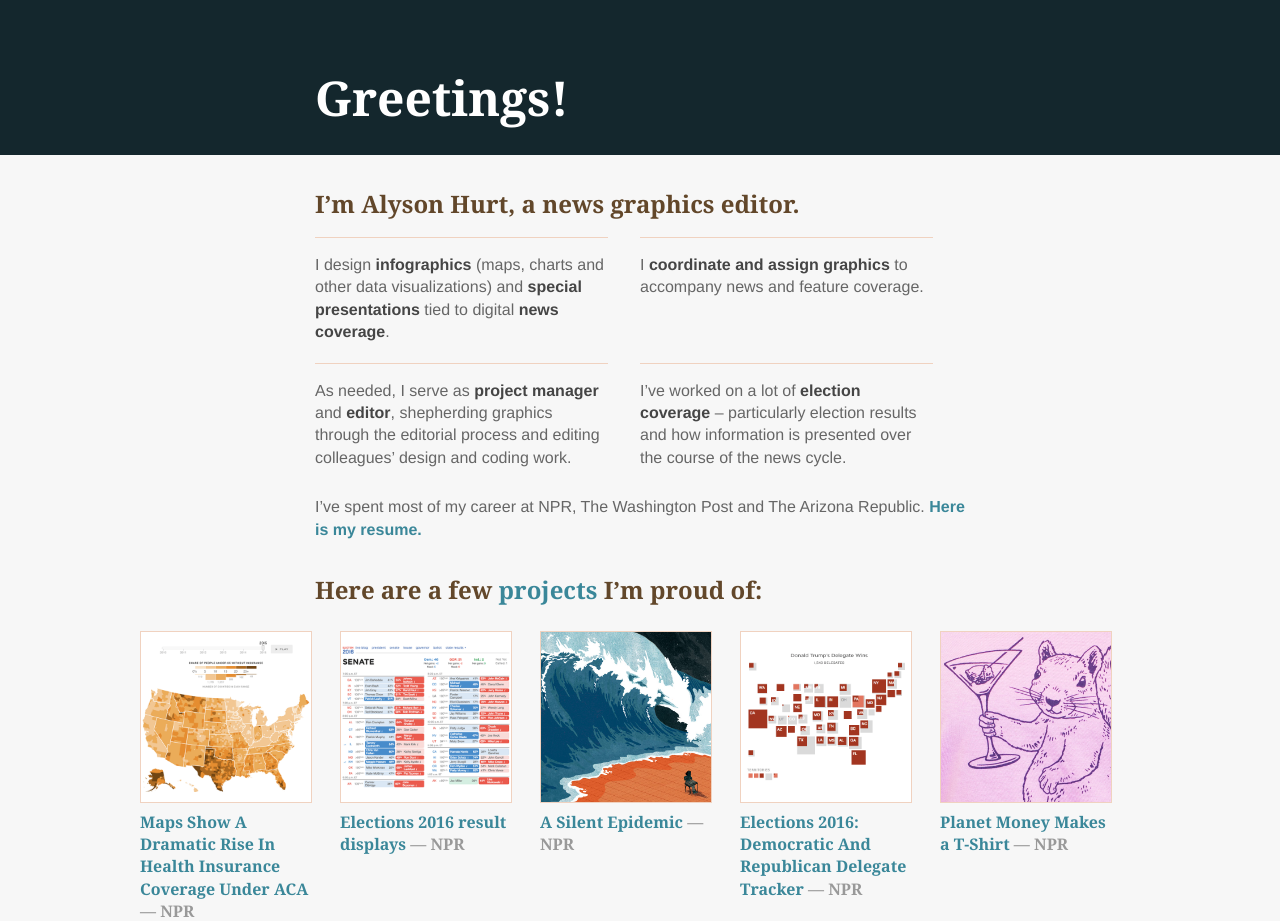
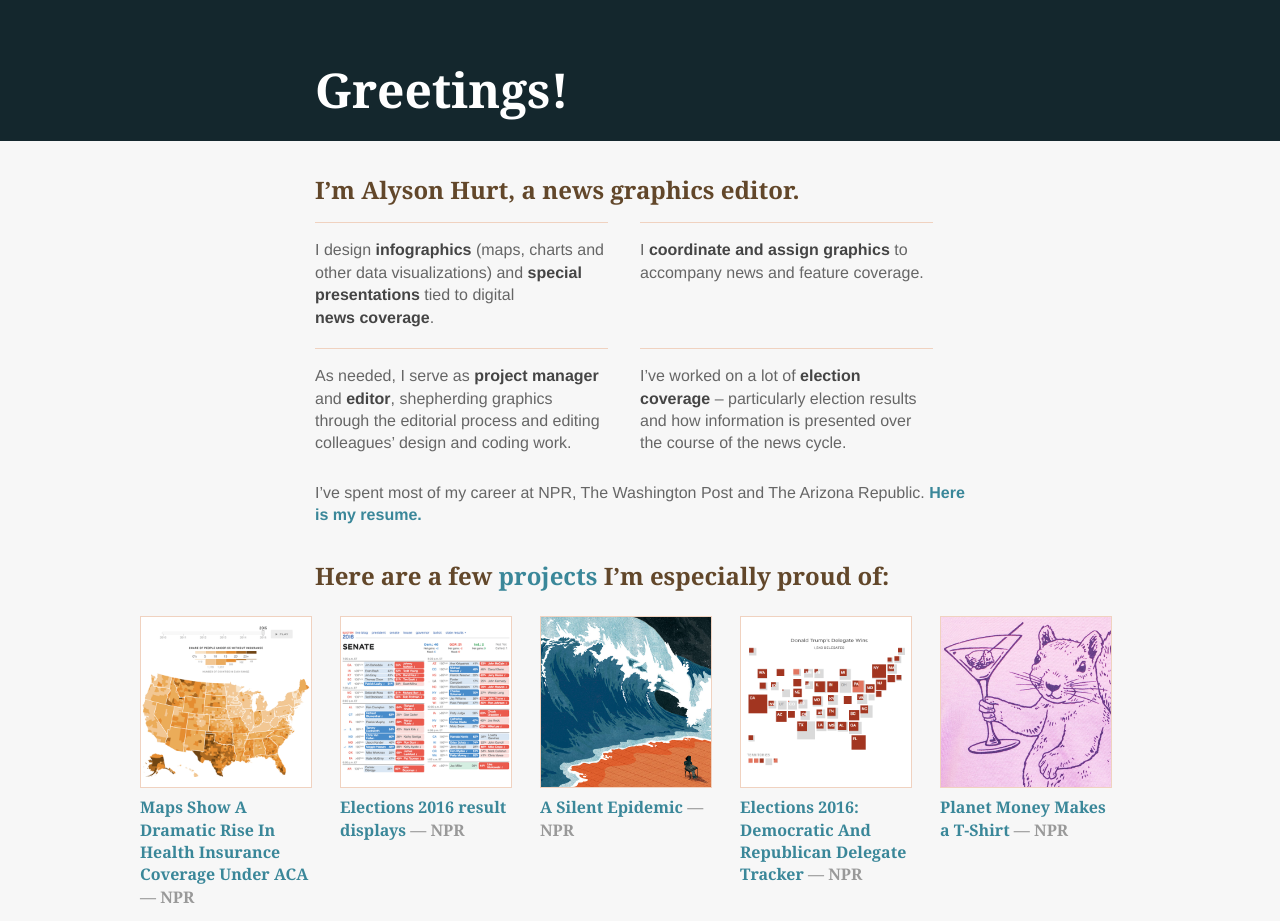
Before and after one commit to alykat/portfolio, a PHP site: page /_site/index.html in a window 1280 px wide. Shown: the top 921 px of the page. Run offline with PHP 8.4, Linux system fonts and the light colour scheme; some web fonts are replaced.

Commit message:
tweak header css

```diff
--- a/_site/index.html
+++ b/_site/index.html
@@ -15,18 +15,18 @@
     </header>
 
     <div class="post-content intro">
-        <h2 id="im-alyson-hurt-a-news-graphics-editor">I’m Alyson Hurt, a news graphics editor.</h2>
+        <h2 id="im-alyson-hurt-a-news-graphicseditor">I’m Alyson Hurt, a news graphics editor.</h2>
 
 <ul>
-  <li>I design <strong>infographics</strong> (maps, charts and other data visualizations) and <strong>special presentations</strong> tied to digital <strong>news coverage</strong>.</li>
-  <li>I <strong>coordinate and assign graphics</strong> to accompany news and feature coverage.</li>
-  <li>As needed, I serve as <strong>project manager</strong> and <strong>editor</strong>, shepherding graphics through the editorial process and editing colleagues’ design and coding work.</li>
-  <li>I’ve worked on a lot of <strong>election coverage</strong> – particularly election results and how information is presented over the course of the news cycle.</li>
+  <li>I design <strong>infographics</strong> (maps, charts and other data visualizations) and <strong>special presentations</strong> tied to digital <strong>news coverage</strong>.</li>
+  <li>I <strong>coordinate and assign graphics</strong> to accompany news and feature coverage.</li>
+  <li>As needed, I serve as <strong>project manager</strong> and <strong>editor</strong>, shepherding graphics through the editorial process and editing colleagues’ design and coding work.</li>
+  <li>I’ve worked on a lot of <strong>election coverage</strong> – particularly election results and how information is presented over the course of the news cycle.</li>
 </ul>
 
-<p>I’ve spent most of my career at NPR, The Washington Post and The Arizona Republic. <strong><a href="resume/">Here is my resume.</a></strong></p>
+<p>I’ve spent most of my career at NPR, The Washington Post and The Arizona Republic. <strong><a href="resume/">Here is my resume.</a></strong></p>
 
-<h2 id="here-are-a-few-projects-im-proud-of">Here are a few <a href="/portfolio/projects/">projects</a> I’m proud of:</h2>
+<h2 id="here-are-a-few-projects-im-especially-proudof">Here are a few <a href="/portfolio/projects/">projects</a> I’m especially proud of:</h2>
 
     </div>
 
--- a/assets/portfolio.css
+++ b/assets/portfolio.css
@@ -106,8 +106,8 @@ strong a:active {
 .post-header h1,
 .post-header h5,
 footer {
-  padding-left: 15px;
-  padding-right: 15px;
+  padding-left: 1rem;
+  padding-right: 1rem;
 }
 @media screen and (min-width: 680px) {
   .post-content,
@@ -124,8 +124,8 @@ footer {
 .post-content.wide {
   margin-left: 0;
   margin-right: 0;
-  padding-left: 15px;
-  padding-right: 15px;
+  padding-left: 1rem;
+  padding-right: 1rem;
 }
 .post-content.wide:before,
 .post-content.wide:after {
@@ -140,8 +140,8 @@ footer {
     max-width: none;
     margin-left: 0;
     margin-right: 0;
-    padding-left: 15px;
-    padding-right: 15px;
+    padding-left: 1rem;
+    padding-right: 1rem;
   }
 }
 @media screen and (min-width: 1030px) {
@@ -163,7 +163,7 @@ header:after {
 }
 header.post-header {
   background-color: #14272d;
-  padding: 4rem 1rem 0.5rem 1rem;
+  padding: 4rem 0 0.5rem 0;
   margin-bottom: 2rem;
 }
 header.post-header h1,
@@ -173,10 +173,11 @@ header.post-header h4,
 header.post-header h5,
 header.post-header h6 {
   color: #fff;
+  line-height: 1.1;
 }
 header.post-header h5 {
   font-size: 1.1rem;
-  margin-bottom: -0.5rem;
+  margin-bottom: 0.5rem;
   font-style: italic;
 }
 header.post-header h5 a,
--- a/assets/portfolio.less
+++ b/assets/portfolio.less
@@ -113,8 +113,8 @@ a:hover, a:active {
 .post-header h1,
 .post-header h5,
 footer {
-    padding-left: 15px;
-    padding-right: 15px;
+    padding-left: 1rem;
+    padding-right: 1rem;
 
     @media screen and (min-width: (@content-max + 30px)) {
         max-width: @content-max;
@@ -130,15 +130,15 @@ footer {
     // background-color: @color5;
     margin-left: 0;
     margin-right: 0;
-    padding-left: 15px;
-    padding-right: 15px;
+    padding-left: 1rem;
+    padding-right: 1rem;
 
     @media screen and (min-width: (@content-max + 30px)) {
         max-width: none;
         margin-left: 0;
         margin-right: 0;
-        padding-left: 15px;
-        padding-right: 15px;
+        padding-left: 1rem;
+        padding-right: 1rem;
     }
 
     @media screen and (min-width: (@content-wide-max + 30px)) {
@@ -156,14 +156,17 @@ header {
 
     &.post-header {
         background-color: @color1;
-        padding: 4rem 1rem 0.5rem 1rem;
+        padding: 4rem 0 0.5rem 0;
         margin-bottom: 2rem;
 
-        h1, h2, h3, h4, h5, h6 { color: #fff; }
+        h1, h2, h3, h4, h5, h6 {
+            color: #fff;
+            line-height: 1.1;
+        }
 
         h5 {
             font-size: 1.1rem;
-            margin-bottom: -0.5rem;
+            margin-bottom: 0.5rem;
             font-style: italic;
 
             a, a:link, a:visited { border-bottom: 1px solid transparent; }
```
Also changed, not shown: _site/assets/portfolio.css (+9 -8 lines), _site/feed.xml (+1 -1 lines).
